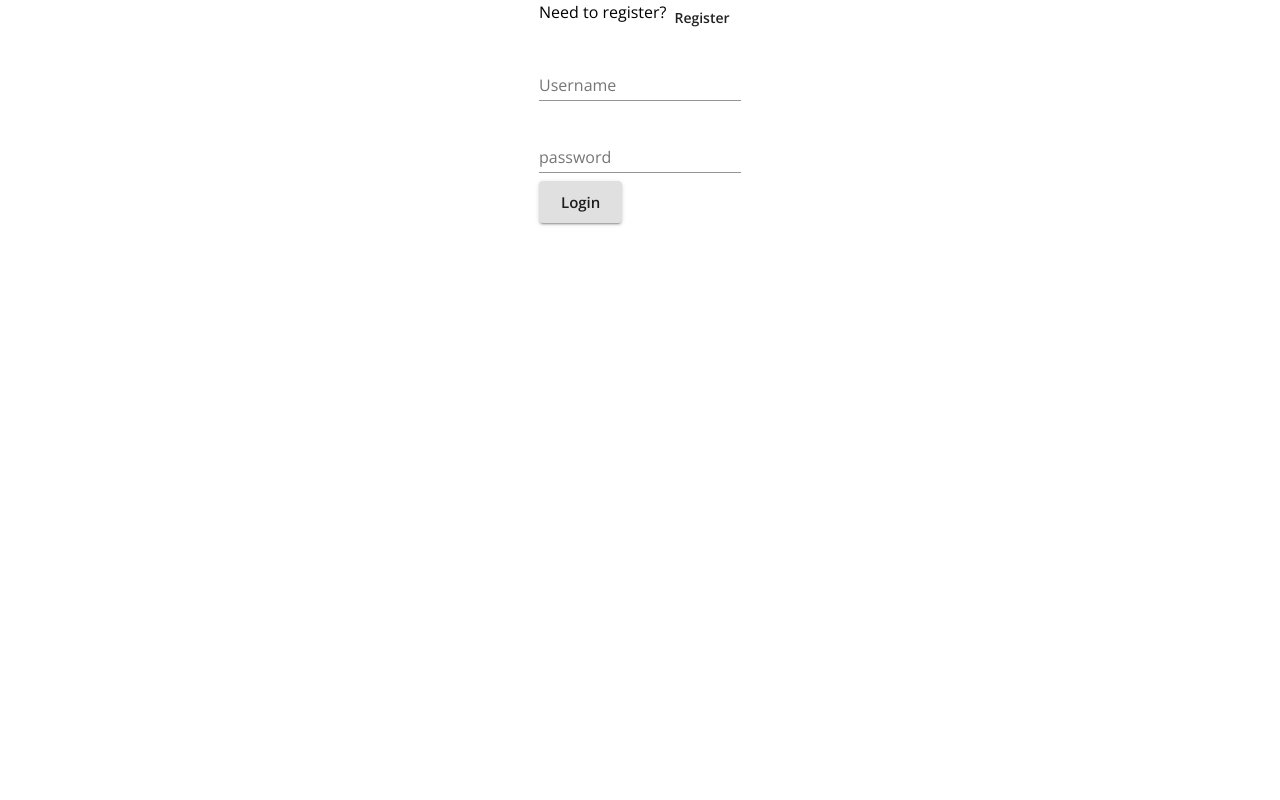
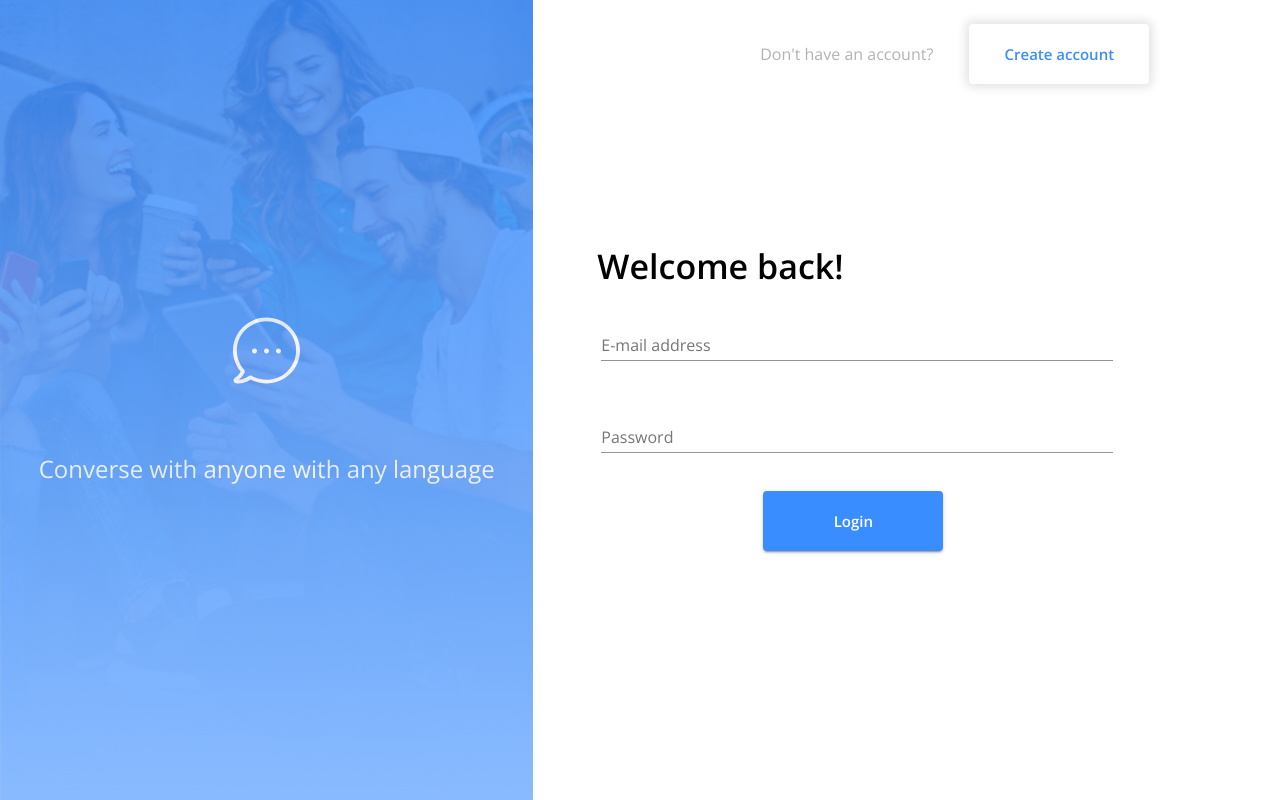
Before and after one commit to sebthtan/messenger-project, a React (Create React App) app in the folder client/: page /login in a window 1280 px wide. Built offline with nearby package versions, Linux system fonts and the light colour scheme; no server answers.

Commit message:
refactored login to use e-mail address

```diff
--- a/client/src/Login.js
+++ b/client/src/Login.js
@@ -3,24 +3,27 @@ import { Redirect, useHistory } from "react-router-dom";
 import { connect } from "react-redux";
 import {
   Grid,
-  Box,
   Typography,
   Button,
   FormControl,
   TextField,
+  Hidden,
 } from "@material-ui/core";
 import { login } from "./store/utils/thunkCreators";
+import HomeSideBanner from './components/HomeSideBanner/HomeSideBanner'
+import useStyles from './Styles'
 
 const Login = (props) => {
   const history = useHistory();
   const { user, login } = props;
+  const classes = useStyles()
 
   const handleLogin = async (event) => {
     event.preventDefault();
-    const username = event.target.username.value;
+    const email = event.target.email.value;
     const password = event.target.password.value;
 
-    await login({ username, password });
+    await login({ email, password });
   };
 
   if (user.id) {
@@ -28,41 +31,68 @@ const Login = (props) => {
   }
 
   return (
-    <Grid container justify="center">
-      <Box>
-        <Grid container item>
-          <Typography>Need to register?</Typography>
-          <Button onClick={() => history.push("/register")}>Register</Button>
+    <Grid container component='main'>
+      <Hidden xsDown>
+        <HomeSideBanner />
+      </Hidden>
+      <Grid item xs={12} sm={8} md={6} style={{ padding: '20px' }}>
+        <Grid container spacing={4} direction='row' justify='flex-end' alignItems='center'>
+          <Grid item>
+            <Typography
+              className={classes.label}>Don't have an account?
+            </Typography>
           </Grid>
-        <form onSubmit={handleLogin}>
-          <Grid>
-            <Grid>
-              <FormControl margin="normal" required>
+          <Grid item>
+            <Button
+              onClick={() => history.push("/register")}
+              variant='contained'
+              size='large'
+              className={classes.redirect}
+            >Create account</Button>
+          </Grid>
+        </Grid>
+        <Grid container direction='column' className={classes.root}>
+          <Grid container direction='column' className={classes.form}>
+            <Typography variant="h4" className={classes.formMessage}>Welcome back!</Typography>
+            <form onSubmit={handleLogin} className='login-signup'>
+              <Grid className={classes.xcentered}>
+                <FormControl margin='normal' className={classes.full}>
                   <TextField
-                  aria-label="username"
-                  label="Username"
-                  name="username"
+                    aria-label="email"
+                    label="E-mail address"
+                    name="email"
                     type="text"
+                    className={classes.input}
                   />
                 </FormControl>
               </Grid>
-            <FormControl margin="normal" required>
+              <Grid className={classes.xcentered}>
+                <FormControl margin='normal' className={classes.full}>
                   <TextField
-                label="password"
+                    label="Password"
                     aria-label="password"
                     type="password"
                     name="password"
+                    className={classes.input}
                   />
                 </FormControl>
-            <Grid>
-              <Button type="submit" variant="contained" size="large">
+              </Grid>
+              <Grid className={classes.xcentered}>
+                <Button type="submit"
+                  variant="contained"
+                  size="large"
+                  color='primary'
+                  className={classes.submit}>
                   Login
                 </Button>
               </Grid>
+            </form>
           </Grid>
-        </form>
-      </Box>
         </Grid>
+      </Grid>
+    </Grid >
+
+
   );
 };
 
--- a/client/src/Signup.js
+++ b/client/src/Signup.js
@@ -3,7 +3,6 @@ import { Redirect, useHistory } from "react-router-dom";
 import { connect } from "react-redux";
 import {
   Grid,
-  Box,
   Typography,
   Button,
   FormControl,
@@ -58,7 +57,7 @@ const Login = (props) => {
               onClick={() => history.push("/login")}
               variant='contained'
               size='large'
-              className={classes.loginButton}
+              className={classes.redirect}
             >Login</Button>
           </Grid>
         </Grid>
@@ -111,7 +110,7 @@ const Login = (props) => {
                   color='primary'
                   className={classes.submit}>
                   Create
-            </Button>
+                </Button>
               </Grid>
             </form>
           </Grid>
--- a/client/src/Styles.js
+++ b/client/src/Styles.js
@@ -59,7 +59,7 @@ const useStyles = makeStyles({
     formMessage: {
         fontWeight: 900,
     },
-    loginButton: {
+    redirect: {
         backgroundColor: 'white',
         boxShadow: '0 0 10px 4px rgba(0, 0, 0, 0.1)',
         color: '#3A8DFF',
@@ -69,7 +69,7 @@ const useStyles = makeStyles({
         alignSelf: 'center'
     },
     label: {
-        color: 'rgba(0, 0, 0, 0.5)',
+        color: 'rgba(0, 0, 0, 0.3)',
     }
 })
 
```
Also changed, not shown: 1 other file (tests, documents, lock files or other folders). Lines whose indentation alone changed are shown as unchanged.
